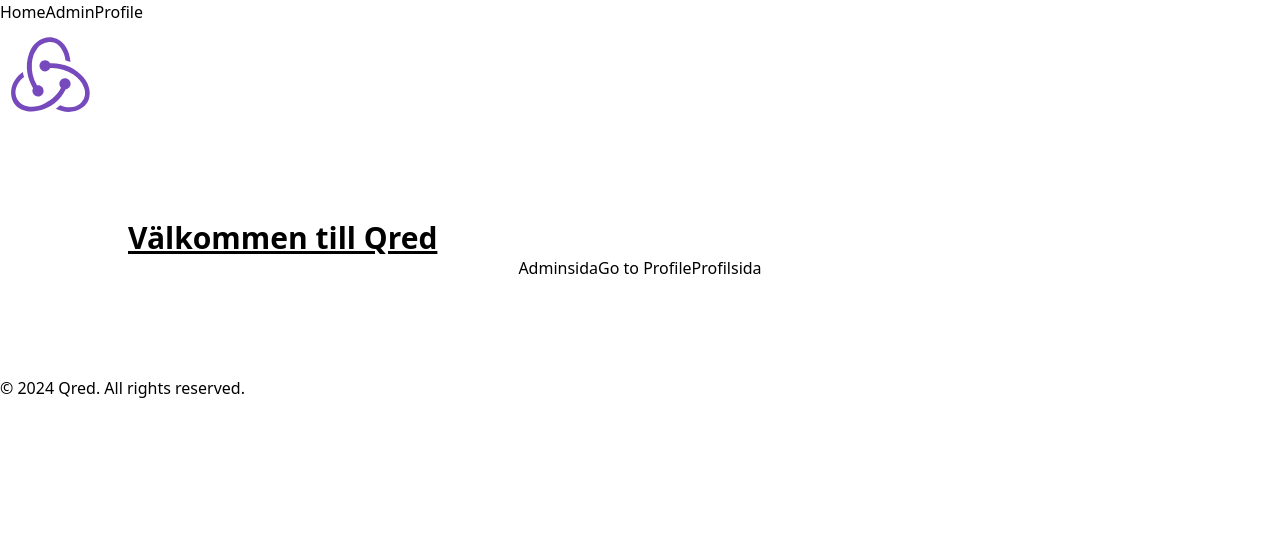
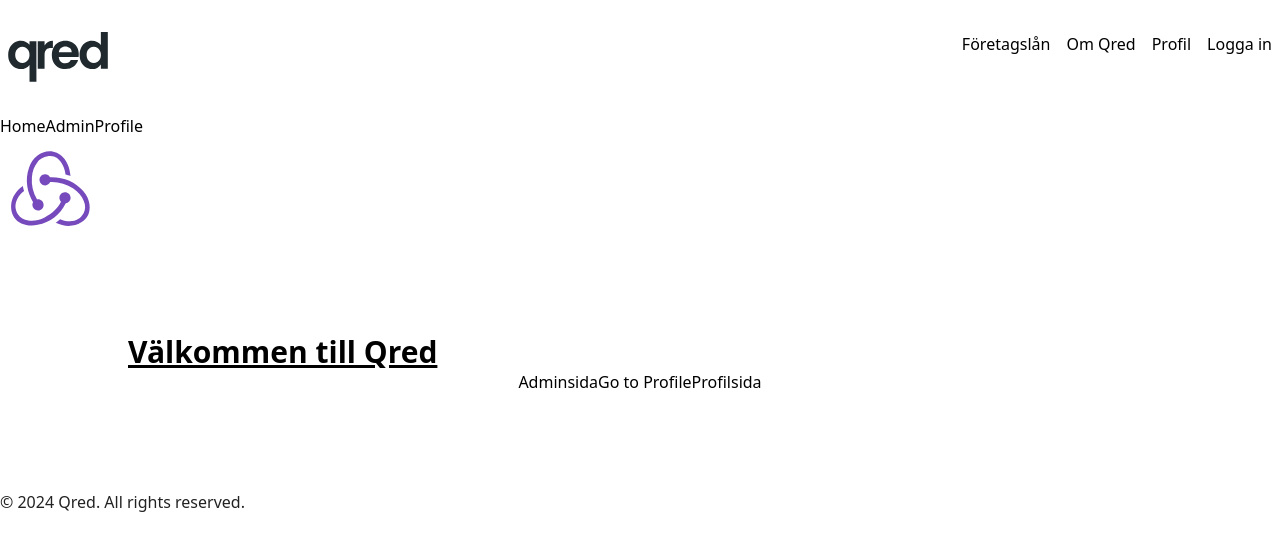
Before and after one commit to MikaelaJ/qred-next-rtk, a Next.js app: page / in a window 1280 px wide. Shown: the top 550 px of the page. Built offline with nearby package versions, Linux system fonts and the light colour scheme.

Commit message:
feat: Add Header component

```diff
--- a/app/components/Footer.tsx
+++ b/app/components/Footer.tsx
@@ -4,7 +4,7 @@ export default function Footer () {
     return (
         <footer className="container flex max-x-4xl">
             <div className="container">
-            <p>&copy; 2024 Qred. All rights reserved.</p>
+            <p className="text-black-qred">&copy; 2024 Qred. All rights reserved.</p>
             </div>
         </footer>
     );
--- /dev/null
+++ b/app/components/Header.tsx
@@ -0,0 +1,77 @@
+"use client";
+
+import Link from "next/link";
+import Image from "next/image";
+import { usePathname } from "next/navigation";
+import logoUrl from "/public/qred_logo_black.svg";
+
+const navLinks = [
+  {
+    title: "Företagslån",
+    url: "https://www.qred.se/foretagslan",
+  },
+  {
+    title: "Om Qred",
+    url: "https://www.qred.se/om-oss",
+  },
+  {
+    title: "Profil",
+    url: "/profile",
+  },
+  {
+    title: "Logga in",
+    url: "/login",
+  },
+];
+
+export const Header = () => {
+  const pathname = usePathname();
+
+  return (
+    <>
+    <header className="container flex flex-row justify-between py-8">
+    <nav className="flex w-full justify-between">
+      <div className="flex items-center shrink-0 pl-2">
+        <Link href="https://www.qred.se/">
+          <Image src={logoUrl} alt="Logo for Qred" width="100" height="200" />
+        </Link>
+      </div>
+      <div className="flex">
+        {navLinks.map((link) => {
+          return (
+            <Link className="text-black mx-2 text-primary-black" href={link.url} key={link.title}>
+              {link.title}
+            </Link>
+          );
+        })}
+      </div>
+    </nav>
+  </header>
+
+    <nav className="">
+      <Link
+       /*  className={`${styles.link} ${pathname === "/" ? styles.active : ""}`} */
+        href="/"
+      >
+        Home
+      </Link>
+      <Link
+        /* className={`${styles.link} ${
+          pathname === "/admin" ? styles.active : ""
+        }`} */
+        href="/admin"
+      >
+        Admin
+      </Link>
+      <Link
+        /* className={`${styles.link} ${
+          pathname === "/profile" ? styles.active : ""
+        }`} */
+        href="/profile"
+      >
+        Profile
+      </Link>
+    </nav>
+    </>
+  );
+};
--- a/app/components/Nav.tsx
+++ /dev/null
@@ -1,35 +0,0 @@
-"use client";
-
-import Link from "next/link";
-import { usePathname } from "next/navigation";
-
-export const Nav = () => {
-  const pathname = usePathname();
-
-  return (
-    <nav className="">
-      <Link
-       /*  className={`${styles.link} ${pathname === "/" ? styles.active : ""}`} */
-        href="/"
-      >
-        Home
-      </Link>
-      <Link
-        /* className={`${styles.link} ${
-          pathname === "/admin" ? styles.active : ""
-        }`} */
-        href="/admin"
-      >
-        Admin
-      </Link>
-      <Link
-        /* className={`${styles.link} ${
-          pathname === "/profile" ? styles.active : ""
-        }`} */
-        href="/profile"
-      >
-        Profile
-      </Link>
-    </nav>
-  );
-};
--- a/app/layout.tsx
+++ b/app/layout.tsx
@@ -1,7 +1,7 @@
 import Image from "next/image";
 import type { ReactNode } from "react";
 import { StoreProvider } from "./StoreProvider";
-import { Nav } from "./components/Nav";
+import { Header } from "./components/Header";
 
 import "./styles/globals.css";
 import Footer from "./components/Footer";
@@ -16,7 +16,7 @@ export default function RootLayout({ children }: Props) {
       <html lang="en">
         <body>
           <section className="">
-            <Nav />
+            <Header />
 
             <header className="">
               <Image
```
Also changed, not shown: public/qred_logo_black.svg (added).
